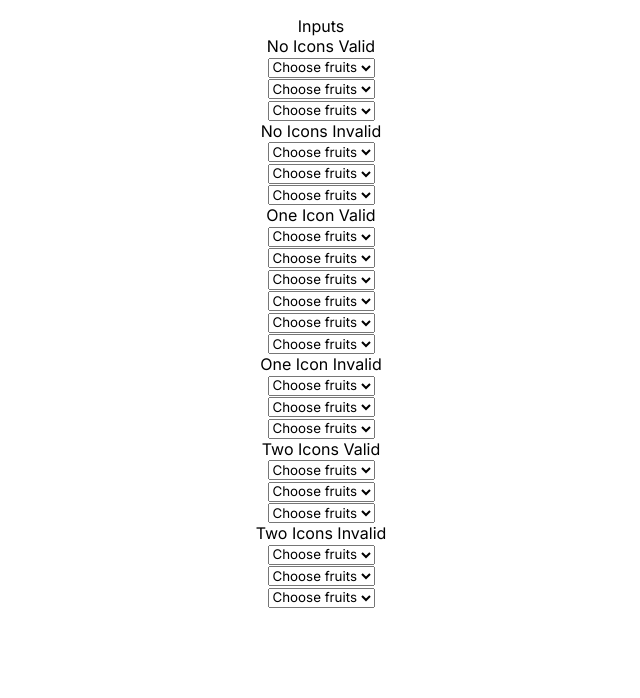
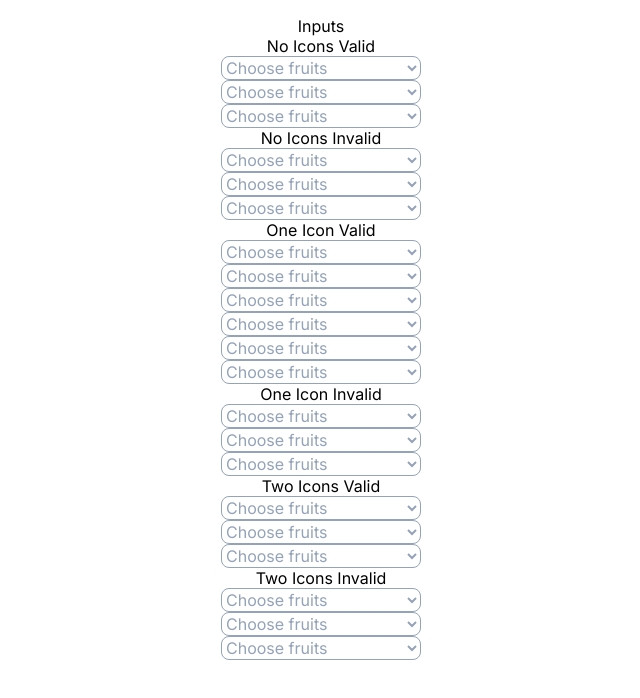
Before and after one commit to lubov-nefed/irina-nik-design-system, a React (Vite) app: page / in a window 1280 px wide. Shown: the top 698 px of the page, without its empty margins (319-959 px from the left). Built offline with nearby package versions, Linux system fonts and the light colour scheme.

Commit message:
feat: add Dropdown styles

```diff
--- a/src/components/Dropdown/Dropdown.css
+++ b/src/components/Dropdown/Dropdown.css
@@ -0,0 +1,19 @@
+.dropdown {
+  border: solid 1px var(--neutral-color-400);
+  border-radius: 8px;
+  width: 200px;
+  background-color: var(--white-color);
+  color: var(--neutral-color-400);
+}
+
+.dropdown:hover {
+  border: solid 1px var(--neutral-color-500);
+}
+
+.dropdown:active, .dropdown:focus, .dropdown:focus-visible {
+  outline: solid 2px var(--brand-color-500);
+}
+
+.dropdown-option {
+  color: var(--neutral-color-900);
+}
--- a/src/components/Dropdown/Dropdown.tsx
+++ b/src/components/Dropdown/Dropdown.tsx
@@ -9,12 +9,16 @@ interface IDropdownProps {
 
 const Dropdown: React.FC<IDropdownProps> = (props) => {
   return (
-    <select className="dropdown">
-      <option className="dropdown-placeholder" defaultValue={props.placeholder}>
+    <select className="dropdown text-base font-normal">
+      <option
+        className="dropdown-placeholder"
+        defaultValue={props.placeholder}
+        hidden
+      >
         {props.placeholder}
       </option>
       {props.values.map((item) => (
-        <option key={item.id} className="dropdown-option">
+        <option key={item.id} className="dropdown-option text-sm font-normal">
           {item.value}
         </option>
       ))}
```
